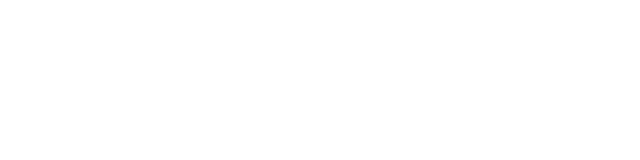
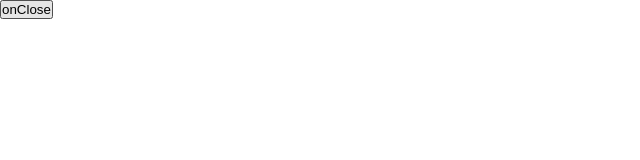
Before and after one commit to CptKokao/tg-bot-web, a Next.js app: page / in a window 1280 px wide. Shown: the top 160 px of the page, without its empty margins (0-640 px from the left). Built offline with nearby package versions, Linux system fonts and the light colour scheme.

Commit message:
add btn close tg

```diff
--- a/src/app/page.tsx
+++ b/src/app/page.tsx
@@ -4,7 +4,7 @@ import { TelegramProvider, useTelegram } from "../contexts /TelegramProvider";
 // import { useRouter } from "next/router";
 
 const WebApp = () => {
-  const { user, webApp } = useTelegram();
+  const { onClose, user, webApp } = useTelegram();
   // const { push } = useRouter();
 
   // useEffect(() => {
@@ -18,7 +18,12 @@ const WebApp = () => {
 
   console.log(webApp);
   console.log(user?.username);
-  return <div>{user?.username}</div>;
+  return (
+    <div>
+      {user?.username}
+      <button onClick={onClose}>onClose</button>
+    </div>
+  );
 };
 
 const WithTelegramProvider = () => {
--- a/src/contexts /TelegramProvider.tsx
+++ b/src/contexts /TelegramProvider.tsx
@@ -12,6 +12,7 @@ import type { ITelegramUser, IWebApp } from "../types/types";
 export interface ITelegramContext {
   webApp?: IWebApp;
   user?: ITelegramUser;
+  onClose?: () => void;
 }
 
 export const TelegramContext = createContext<ITelegramContext>({});
@@ -32,6 +33,7 @@ export const TelegramProvider = ({ children }: { children: ReactNode }) => {
       ? {
           webApp,
           user: webApp.initDataUnsafe.user,
+          onClose: webApp?.close(),
         }
       : {};
   }, [webApp]);
--- a/src/types/types.ts
+++ b/src/types/types.ts
@@ -37,8 +37,8 @@ export interface IWebApp {
   };
   MainButton: MainButton;
   HapticFeedback: any;
-  close(): void;
-  ready(): void;
+  close(): () => void;
+  ready(): () => void;
 }
 
 interface MainButton {
```
